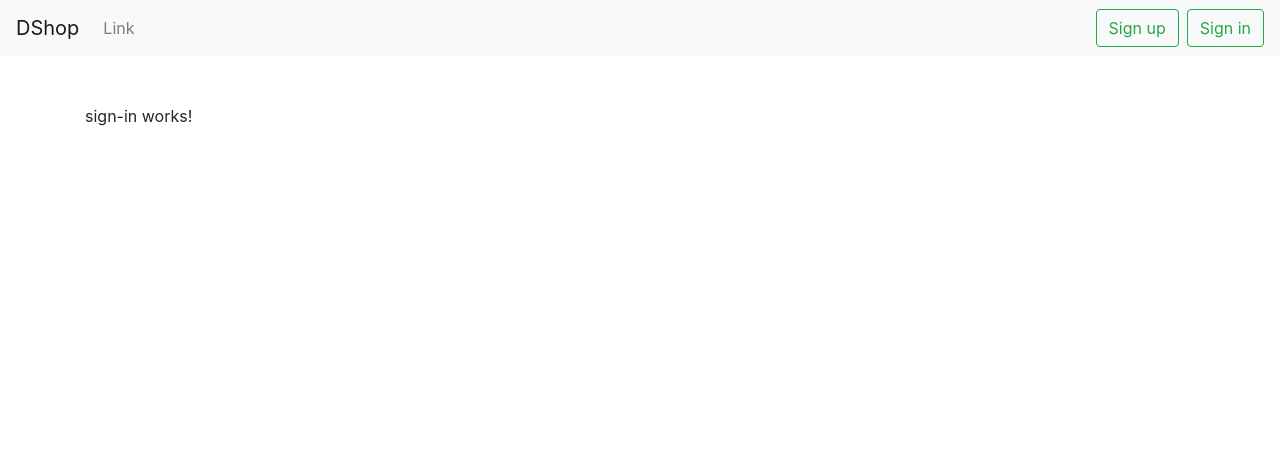
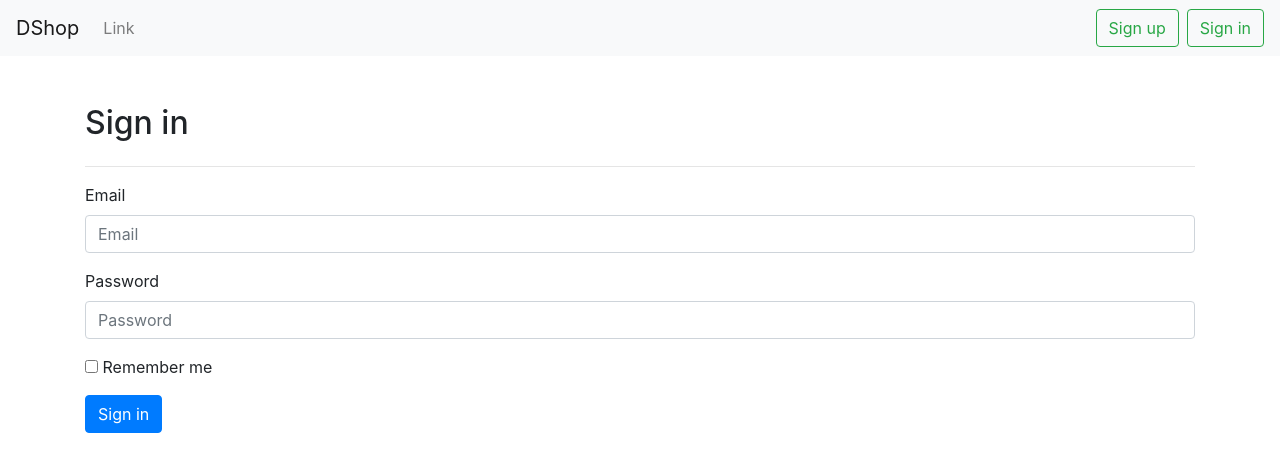
Before and after one commit to devmentors/DNC-DShop.Web, an Angular app: page /sign-in in a window 1280 px wide. Shown: the top 472 px of the page. Built offline with nearby package versions, Linux system fonts and the light colour scheme.

Commit message:
Added form for sign in

```diff
--- a/src/app/shared/auth.service.ts
+++ b/src/app/shared/auth.service.ts
@@ -1,5 +1,10 @@
+import { Injectable } from '@angular/core';
+
 const accessTokenKey = 'access_token';
 
+@Injectable({
+  providedIn: 'root'
+})
 export class AuthService {
 
   private isSessionStored: boolean;
--- a/src/app/users/sign-in/sign-in.component.html
+++ b/src/app/users/sign-in/sign-in.component.html
@@ -1,3 +1,24 @@
-<p>
-  sign-in works!
-</p>
+<div class="row">
+    <div class="col-md-2">
+        <h2>Sign in</h2>
+    </div>
+  </div>
+  <hr>
+  <div class="row">
+    <div class="col-md-12">
+      <form>
+        <div class="form-group">
+          <label for="sign-up-email">Email</label>
+          <input type="email" class="form-control" id="sign-up-email" [(ngModel)]="model.email" name="email" placeholder="Email">
+        </div>
+        <div class="form-group">
+          <label for="sign-up-password">Password</label>
+          <input type="password" class="form-control" id="sign-up-password" [(ngModel)]="model.password" name="password" placeholder="Password">
+        </div>
+        <div class="form-group">
+          <input type="checkbox" [checked]="model.rememberMe" (change)="model.rememberMe = !model.rememberMe"> Remember me
+        </div>
+        <button type="submit" class="btn btn-primary" (click)="signIn()">Sign in</button>
+        </form>
+    </div>
+  </div>
--- a/src/app/users/sign-in/sign-in.component.ts
+++ b/src/app/users/sign-in/sign-in.component.ts
@@ -1,5 +1,6 @@
 import { Component, OnInit } from '@angular/core';
 import { SignInModel } from './sign-in.model';
+import { AuthService } from '../../shared/auth.service';
 
 @Component({
   selector: 'app-sign-in',
@@ -8,11 +9,14 @@ import { SignInModel } from './sign-in.model';
 })
 export class SignInComponent implements OnInit {
 
-  private model: SignInModel;
+  model: SignInModel;
 
-  constructor() { }
+  constructor(private authService: AuthService) { }
 
   ngOnInit() {
+    this.model = new SignInModel();
   }
 
+  signIn() {
+  }
 }
--- a/src/app/users/sign-in/sign-in.model.ts
+++ b/src/app/users/sign-in/sign-in.model.ts
@@ -1,4 +1,5 @@
 export class SignInModel {
   email: string;
   password: string;
+  rememberMe: boolean;
 }
--- a/src/app/users/sign-up/sign-up.component.html
+++ b/src/app/users/sign-up/sign-up.component.html
@@ -1,6 +1,14 @@
+<div class="row">
+  <div class="col-md-2">
+      <h2>Sign up</h2>
+  </div>
+</div>
+<hr>
+<div class="row">
+  <div class="col-md-12">
     <form>
       <div class="form-group">
-    <label for="sign-up-email">Email address</label>
+        <label for="sign-up-email">Email</label>
         <input type="email" class="form-control" id="sign-up-email" [(ngModel)]="model.email" name="email" placeholder="Email">
       </div>
       <div class="form-group">
@@ -13,7 +21,11 @@
       </div>
       <div class="form-group">
         <label for="sign-up-role">Role</label>
-    <input class="form-control" id="sign-up-role" [(ngModel)]="model.role" name="role" readonly>
+        <select class="form-control" id="sign-up-role" [(ngModel)]="model.role" name="role">
+          <option *ngFor="let role of roles" [value]="role">{{role}}</option>
+        </select>
       </div>
       <button type="submit" class="btn btn-primary" (click)="signUp()">Sign in</button>
     </form>
+  </div>
+</div>
--- a/src/app/users/sign-up/sign-up.component.ts
+++ b/src/app/users/sign-up/sign-up.component.ts
@@ -8,6 +8,7 @@ import { SignUpModel } from './sign-up.model';
 })
 export class SignUpComponent implements OnInit {
 
+  readonly roles: string[] = ['user', 'admin'];
   model: SignUpModel;
 
   constructor() { }
@@ -17,6 +18,6 @@ export class SignUpComponent implements OnInit {
   }
 
   signUp() {
-    alert('Nice');
+    alert(this.model.role);
   }
 }
```
Lines whose indentation alone changed are shown as unchanged.
